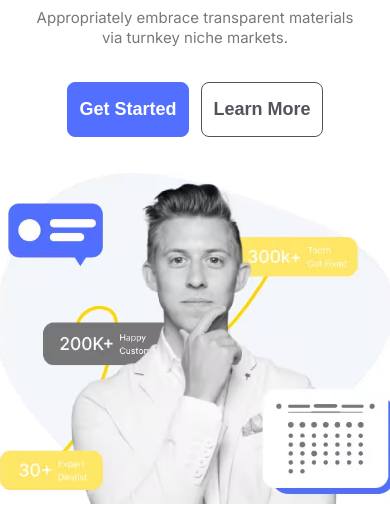
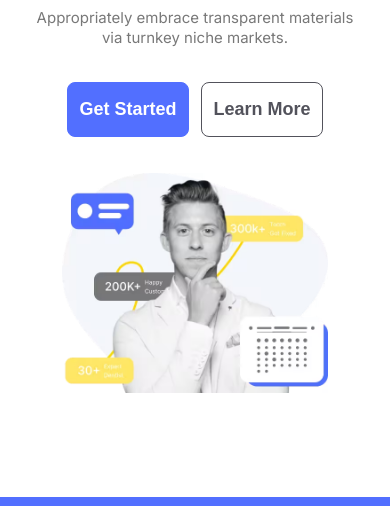
Before and after one commit to OleksandrZadvornyi/dental-clinic-landing, a website built with webpack: page src/index.html in a window 390 px wide. Shown: the part 373-879 px from the top of the page. Built offline with nearby package versions, Linux system fonts and the light colour scheme; files whose address does not match are found by name.

Commit message:
style: fix hero image overflowing on mobile

```diff
--- a/src/styles/sections/_hero.css
+++ b/src/styles/sections/_hero.css
@@ -13,6 +13,10 @@
   min-width: 40rem;
   transition: transform 0.5s;
   flex-shrink: 0.2;
+}
+
+.top-info-section img {
+  width: 100%;
 }
 
 .top-info-section picture:hover {
@@ -99,5 +103,6 @@
   .top-info-section picture {
     width: 80%;
     margin-top: 2.4rem;
+    min-width: auto;
   }
 }
```
